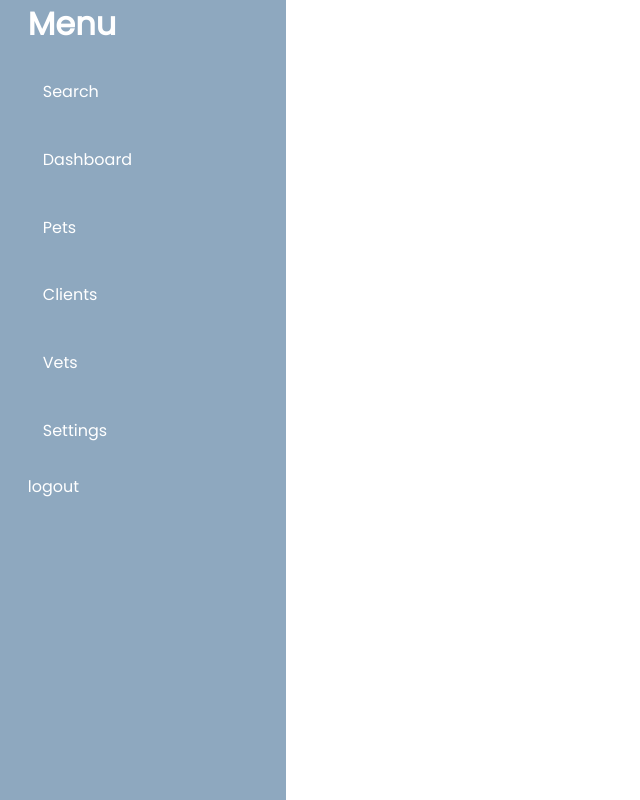
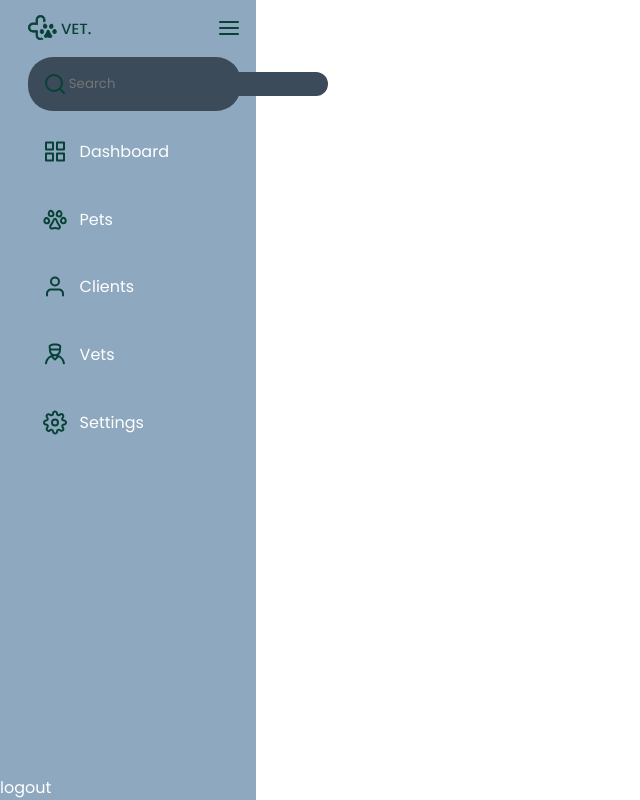
Before and after one commit to arthurcarlini/sidebar-academic-project, a plain HTML site: page index.html in a window 1280 px wide. Shown: the whole page, without its empty margins (0-640 px from the left). Drawn offline with Linux system fonts and the light colour scheme.

Commit message:
update sidebar V1

```diff
--- a/index.html
+++ b/index.html
@@ -14,22 +14,22 @@
 
 <body>
 
-    <div id="navbar">
+    <div id="sidebar">
 
         <div id="content">
-            <h1>Menu</h1>
+            <div id="header"><img id="sidebar_logo" src="images/logo.svg" alt=""><img src="images/menu.svg" alt=""></div>
             <ul>
-                <li><a href="">Search</a></li>
-                <li><a href="">Dashboard</a></li>
-                <li><a href="">Pets</a></li>
-                <li><a href="">Clients</a></li>
-                <li><a href="">Vets</a></li>
-                <li><a href="">Settings</a></li>
+                <li id="sidebar_search"><img src="images/search.svg" alt=""><input type="text" placeholder="Search"></li>
+                <li><img class="sidebar_image" src="images/grid.svg" alt=""><a href="">Dashboard</a></li>
+                <li><img class="sidebar_image" src="images/pet.svg" alt=""><a href="">Pets</a></li>
+                <li><img class="sidebar_image" src="images/user.svg" alt=""><a href="">Clients</a></li>
+                <li><img class="sidebar_image" src="images/vet.svg" alt=""><a href="">Vets</a></li>
+                <li><img class="sidebar_image" src="images/settings.svg" alt=""><a href="">Settings</a></li>
             </ul>
+        </div>
 
-            <div>logout</div>
+        <div>logout</div>
 
-        </div>
 
     </div>
 
--- a/style.css
+++ b/style.css
@@ -6,13 +6,13 @@ body {
     /* height: 100vh; */
 }
 
-#navbar {
+#sidebar {
     font-family: 'Poppins', sans-serif;
     display: flex;
     flex-direction: column;
+    justify-content: space-between;
+    margin: 0;
     height: 100vh;
-    margin: 0;
-    padding: 0 15px;
     width: 20%;
     background-color: #8EA8BF;
     color: #fff;
@@ -20,10 +20,13 @@ body {
 
 #content {
     margin-left: 0.8rem;
+    padding: 15px;
+
 }
 
-#content h1 {
-    margin: 0;
+#content #header {
+    display: flex;
+    justify-content: space-between;
 }
 
 #content ul {
@@ -31,10 +34,19 @@ body {
 }
 
 #content ul li {
+    display: flex;
     list-style: none;
     padding: 15px;
-    margin-bottom: 0.8rem;
+    margin-bottom: .8rem;
     border-radius: 25px;
+}
+
+#content li:hover {
+    background-color: #3B4B59;
+}
+
+#sidebar_search {
+    background-color: #3B4B59;
 }
 
 #content a {
@@ -42,6 +54,15 @@ body {
     color: #fff;
 }
 
-#content li:hover {
+#content input  {
+    font-family: 'Poppins', sans-serif;
+    border: none;
+    outline: none;
+    border-radius: 25px;
+    color: #fff;
     background-color: #3B4B59;
 }
+
+#content .sidebar_image {
+    margin-right: .8rem;
+}
```
